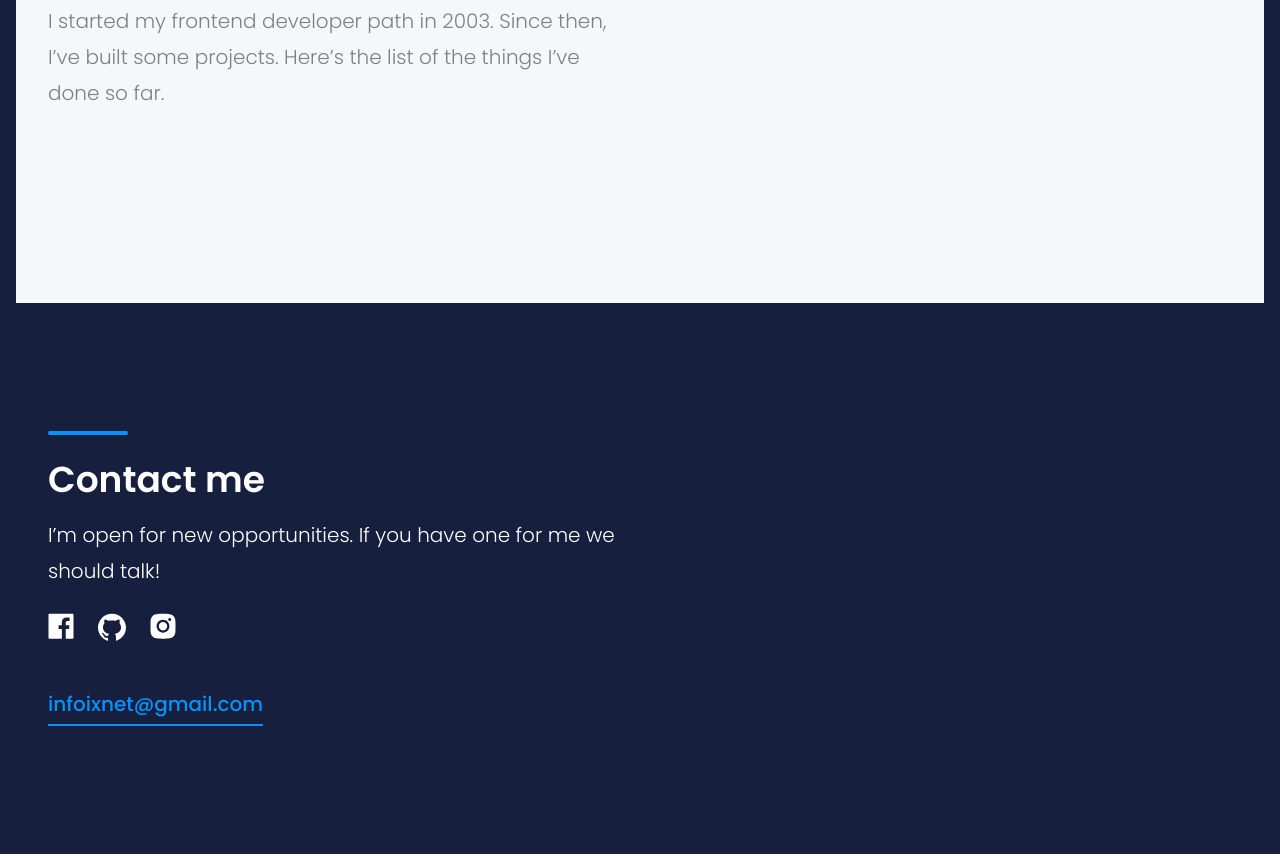
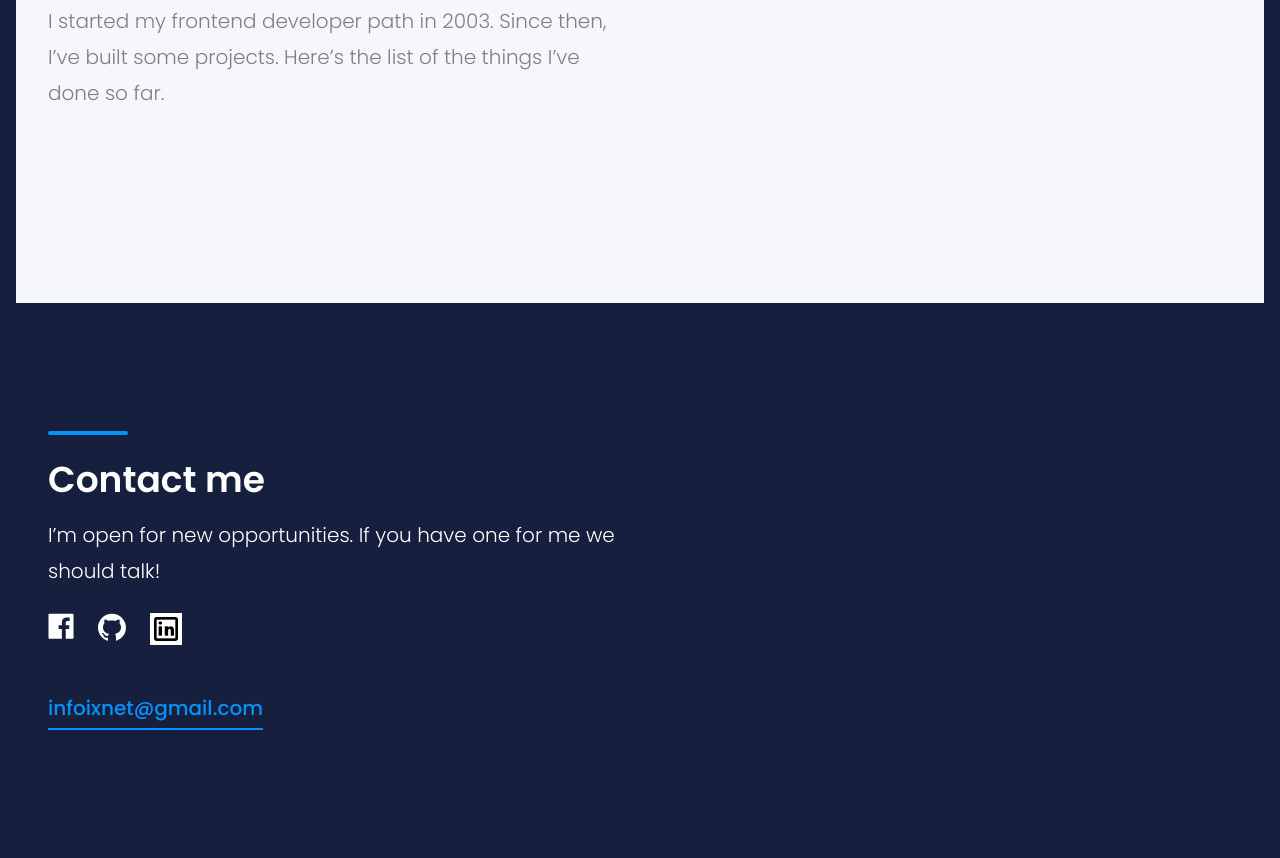
Before and after one commit to druszkiewicz/druszkiewicz.github.io, a website: page src/content/index.html in a window 1280 px wide. Shown: the part 2314-3172 px from the top of the page. Drawn offline with nearby package versions, Linux system fonts and the light colour scheme; files that its build step writes are made by us from their sources; no server answers; files whose address does not match are found by name.

Commit message:
fix: links and icins

```diff
--- a/src/content/index.html
+++ b/src/content/index.html
@@ -169,20 +169,20 @@
       </p>
       <ul class="social">
         <li class="social__item">
-          <a class="social__link" href="#">
+          <a class="social__link" href="https://www.facebook.com/dariusz.ruszkiewicz.98">
             <img class="social__icon" src="assets/img/icon-fb.svg" alt="facebook">
           </a>
         </li>
 
         <li class="social__item">
-          <a class="social__link" href="#">
+          <a class="social__link" href="https://github.com/druszkiewicz">
             <img class="social__icon" src="assets/img/icon-github.svg" alt="github">
           </a>
         </li>
 
         <li class="social__item">
-          <a class="social__link" href="#">
-            <img class="social__icon" src="assets/img/icon-instagram.svg" alt="instagram">
+          <a class="social__link" href="https://www.linkedin.com/in/dariusz-ruszkiewicz-69922b186/">
+            <img class="social__icon social__icon--linkedin" src="assets/img/icon-linkedin.png" alt="linkedid">
           </a>
         </li>
       </ul>
--- a/src/scss/modules/contact.scss
+++ b/src/scss/modules/contact.scss
@@ -51,4 +51,7 @@
   &__link {
     text-decoration: none;
   }
+  &__icon--linkedin {
+    background: $white;
+  }
 }
```
Also changed, not shown: src/assets/img/icon-linkedin.png (added).
